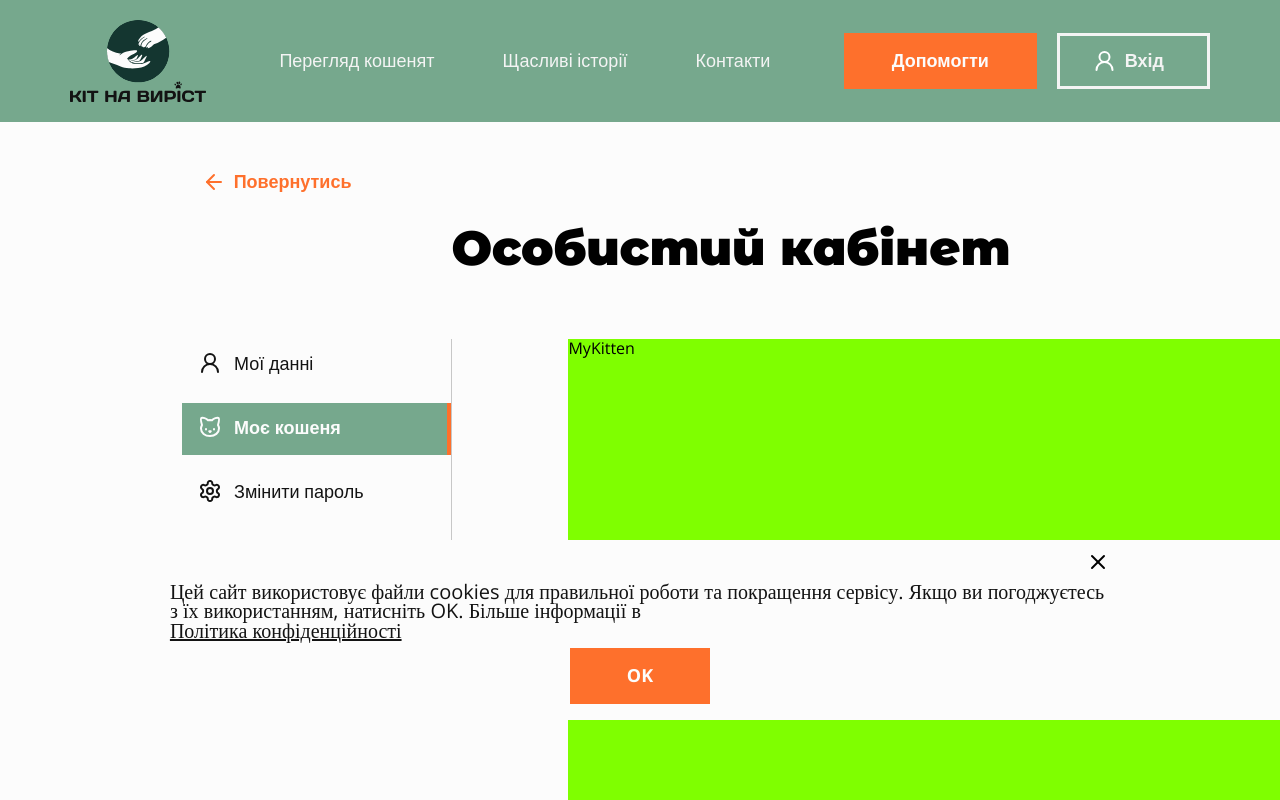
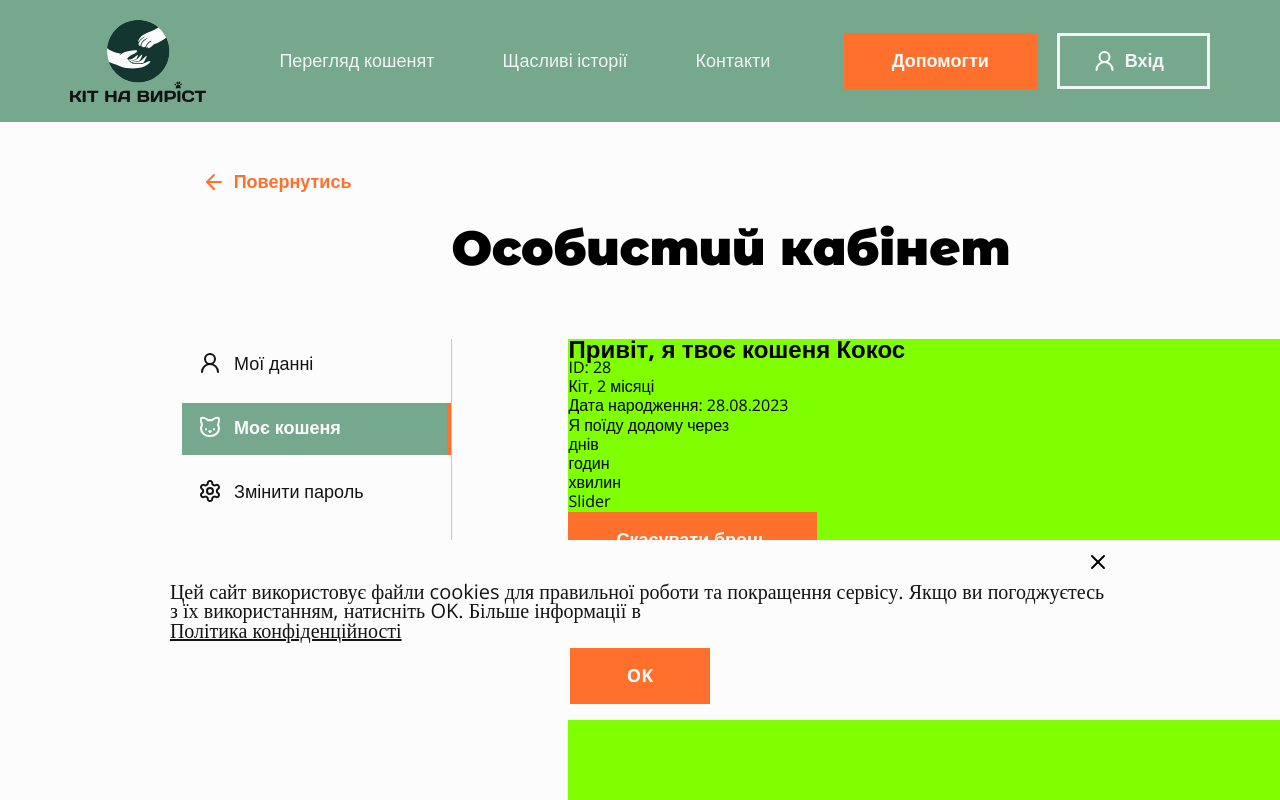
Before and after one commit to baza-trainee/cat_for_future, a React (Vite) app: page /account/my-kitten in a window 1280 px wide. Shown: the top 800 px of the page. Built offline with nearby package versions, Linux system fonts and the light colour scheme.

Commit message:
feat/add the first html structure

```diff
--- /dev/null
+++ b/src/components/Account/AccountBlocks/MyKitten/MyKitten.module.scss
@@ -0,0 +1,2 @@
+@use 'src/styles/variables' as *;
+@use 'src/styles/mixins' as *;
--- a/src/components/Account/AccountBlocks/MyKitten/MyKitten.tsx
+++ b/src/components/Account/AccountBlocks/MyKitten/MyKitten.tsx
@@ -1,5 +1,52 @@
 import React from 'react';
+import Button from 'src/components/Button/Button';
+import s from './MyKitten.module.scss';
 
-const MyKitten: React.FC = () => <div>MyKitten</div>;
+const MyKitten: React.FC = () => {
+	return (
+		<div className={s.wrapper}>
+			<div className={s.kittensList}>
+				<div className={s.kittenItem}>
+					<h2>Привіт, я твоє кошеня Кокос </h2>
+
+					<div className={s.kittenDescrBody}>
+						<div className={s.kittenId}>ID: 28</div>
+						<div className={s.kittenAge}>Кіт, 2 місяці</div>
+						<div className={s.kittenBirthday}>Дата народження: 28.08.2023</div>
+					</div>
+
+					<div className={s.timerBlock}>
+						<h3>Я поїду додому через</h3>
+						<div className={s.timerWrapper}>
+							<div className={s.timerUnit}>
+								<div className={s.timerNum}></div>
+								<div className={s.timerNum}></div>
+								<div>днів</div>
+							</div>
+
+							<div className={s.timerUnit}>
+								<div className={s.timerNum}></div>
+								<div className={s.timerNum}></div>
+								<div>годин</div>
+							</div>
+
+							<div className={s.timerUnit}>
+								<div className={s.timerNum}></div>
+								<div className={s.timerNum}></div>
+								<div>хвилин</div>
+							</div>
+						</div>
+					</div>
+
+					<div className={s.sliderBlock}>Slider</div>
+
+					<div className={s.btnWrapper}>
+						<Button name="Скасувати бронь" buttonClasses={'primaryBtn'} type={'button'} />
+					</div>
+				</div>
+			</div>
+		</div>
+	);
+};
 
 export default MyKitten;
```
